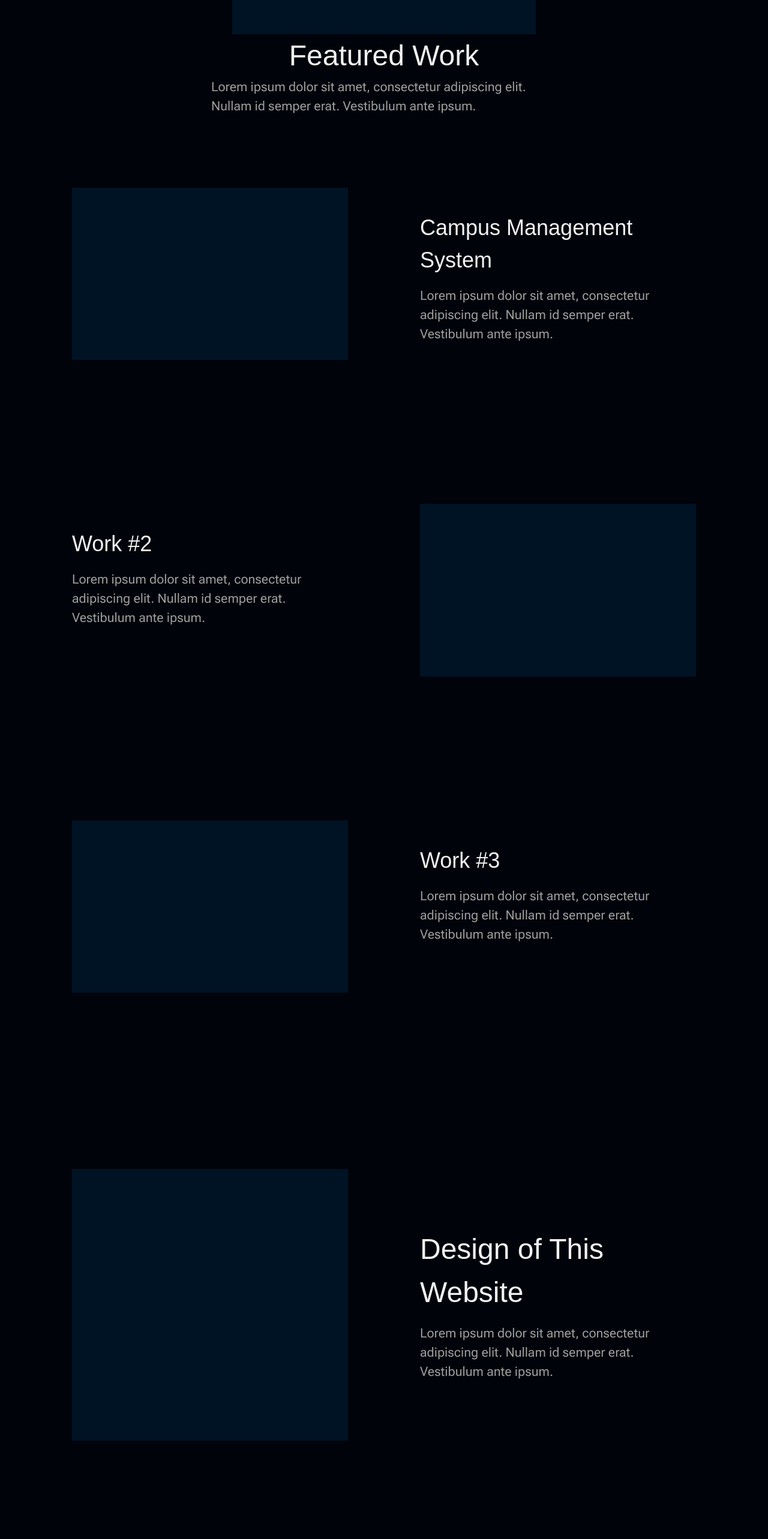
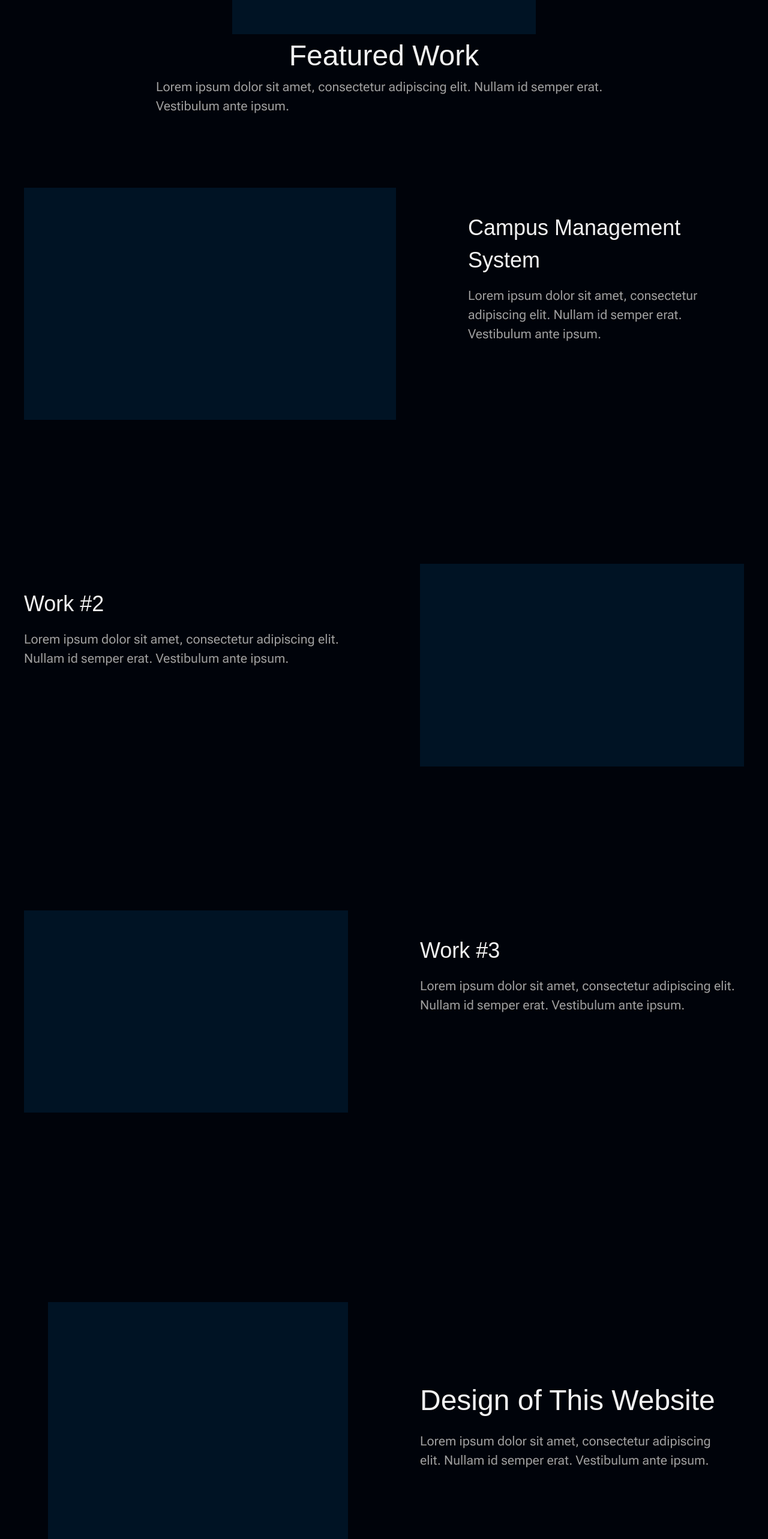
Before and after one commit to DaSmelterSaif/portfolio, a Vue app: page / in a window 1280 px wide. Shown: the part 1600-4166 px from the top of the page at 60% size. Built offline with nearby package versions, Linux system fonts and the light colour scheme; a web font is replaced by a local one.

Commit message:
tweaked padding for mobile

```diff
--- a/src/components/AboutMeSec.vue
+++ b/src/components/AboutMeSec.vue
@@ -16,7 +16,8 @@ export default {
     <section id="about-me" class="bg-bg-dark w-full min-h-screen flex 2xl:flex-row flex-col md:px-28 p-0">
         <div class="flex-1"> <!-- bg-amber-300/30 -->
             <h2 class="text-sec-title text-text mt-37.5 2xl:text-left text-center">Who I am</h2>
-            <p class="text-body text-body-font text-text-muted 2xl:px-0 2xl:max-w-120 2xl:text-left text-center px-60">
+            <p
+                class="text-body text-body-font text-text-muted 2xl:px-0 2xl:max-w-120 2xl:text-left text-center lg:px-60 px-[10vw]">
                 Lorem ipsum dolor sit amet, consectetur adipiscing elit. Nullam id semper erat. Vestibulum ante ipsum.
             </p>
         </div>
--- a/src/components/AboutWebsiteSec.vue
+++ b/src/components/AboutWebsiteSec.vue
@@ -7,11 +7,12 @@ export default {
 </script>
 
 <template>
-    <section class="flex flex-row justify-center items-center px-30 gap-30 bg-bg-dark h-screen">
-        <div class="w-92.5 h-113.25 bg-bg flex-1"></div>
+    <section
+        class="flex md:flex-row flex-col justify-center items-center xl:px-20 lg:px-10 md:px-10 px-0 gap-30 bg-bg-dark h-screen">
+        <div class="w-92.5 aspect-453/370 bg-bg flex-1"></div>
         <div class="flex-1">
             <h2 class="text-sec-title text-text mb-4">Design of This Website</h2>
-            <p class="text-body text-body-font text-text-muted">
+            <p class="text-body text-body-font text-text-muted md:px-0 px-[13vw]">
                 Lorem ipsum dolor sit amet, consectetur adipiscing elit. Nullam id semper erat. Vestibulum ante ipsum.
             </p>
         </div>
--- a/src/components/ContactUsSec.vue
+++ b/src/components/ContactUsSec.vue
@@ -10,7 +10,7 @@ export default {
     <!-- TODO (not really idk) - Fix inconsistent padding (here, it's 120, while in GenericSec, it's 20). -->
     <!-- It really only affects zooming in (extremly). It's not really practical, but could infer more
      info on how padding works. -->
-    <section class="flex flex-col items-center justify-center xl:px-120 bg-bg-light h-[85vh]">
+    <section class="flex flex-col items-center justify-center xl:px-120 md:px-20 px-[10vw] bg-bg-light h-[85vh]">
         <h2 class="text-sec-title text-text mb-4">Get in Touch</h2>
         <p class="text-center text-body text-body-font text-text-muted mb-3">
             Lorem ipsum dolor sit amet, consectetur adipiscing elit. Nullam id semper erat. Vestibulum ante ipsum.
--- a/src/components/FooterSec.vue
+++ b/src/components/FooterSec.vue
@@ -12,13 +12,13 @@ export default {
             <p class="text-body text-body-font text-text mb-10">LOGO</p><br>
             <div>
                 <ul class="text-body text-text text-body-font">
-                    <li class="block pr-10 float-left">Link #1</li>
-                    <li class="block px-10 float-left">Link #2</li>
-                    <li class="block px-10 float-left">Link #3</li>
+                    <li class="block md:pr-10 md:float-left py-4">Link #1</li>
+                    <li class="block md:px-10 md:float-left py-4">Link #2</li>
+                    <li class="block md:px-10 md:float-left py-4">Link #3</li>
                 </ul>
             </div>
         </div>
-        <div class="flex flex-col justify-center gap-1">
+        <div class="flex flex-col justify-end gap-1">
             <div class="w-14 aspect-square bg-bg-light rounded-full"></div>
             <div class="w-14 aspect-square bg-bg-light rounded-full"></div>
             <div class="w-14 aspect-square bg-bg-light rounded-full"></div>
--- a/src/components/ProjectsSec.vue
+++ b/src/components/ProjectsSec.vue
@@ -9,46 +9,46 @@ export default {
 <!-- TODO - Fix the divs (that are to become images) not scaling well to large screens. -->
 
 <template>
-    <section class="bg-bg-dark px-30">
+    <section class="bg-bg-dark md:px-10 px-0">
         <div class="flex flex-col items-center">
             <h2 class="text-sec-title text-text">
                 Featured Work
             </h2>
-            <p class="text-body text-body-font text-text-muted max-w-[45vw]">
+            <p class="text-body text-body-font text-text-muted md:px-55 px-[13vw]">
                 Lorem ipsum dolor sit amet, consectetur adipiscing elit. Nullam id semper erat. Vestibulum ante ipsum.
             </p>
         </div>
-        <div class="flex flex-row justify-center gap-30 py-30">
-            <div class="bg-bg aspect-16/10 w-[35vw] flex-1"></div>
+        <div class="flex md:flex-row md:items-start flex-col justify-center items-center gap-30 py-30">
+            <div class="bg-bg aspect-16/10 w-full xl:px-20 lg:px-10 md:px-10 px-0 flex-1"></div>
             <div class="flex flex-col items-start flex-1 mt-10">
                 <h3 class="text-sub-title text-text mb-4">
                     Campus Management System
                 </h3>
-                <p class="text-body text-body-font text-text-muted">
+                <p class="text-body text-body-font text-text-muted md:px-0 px-[13vw]">
                     Lorem ipsum dolor sit amet, consectetur adipiscing elit. Nullam id semper erat. Vestibulum ante
                     ipsum.
                 </p>
             </div>
         </div>
-        <div class="flex flex-row justify-center gap-30 py-30">
+        <div class="flex md:flex-row md:items-start flex-col-reverse justify-center items-center gap-30 py-30">
             <div class="flex flex-col items-start flex-1 mt-10">
                 <h3 class="text-sub-title text-text mb-4">
                     Work #2
                 </h3>
-                <p class="text-body text-body-font text-text-muted">
+                <p class="text-body text-body-font text-text-muted md:px-0 px-[13vw]">
                     Lorem ipsum dolor sit amet, consectetur adipiscing elit. Nullam id semper erat. Vestibulum ante
                     ipsum.
                 </p>
             </div>
             <div class="bg-bg aspect-16/10 w-[35vw] flex-1"></div>
         </div>
-        <div class="flex flex-row justify-center gap-30 py-30">
+        <div class="flex md:flex-row md:items-start flex-col justify-center items-center gap-30 py-30">
             <div class="bg-bg aspect-16/10 w-[35vw] flex-1"></div>
             <div class="flex flex-col items-start flex-1 mt-10">
                 <h3 class="text-sub-title text-text mb-4">
                     Work #3
                 </h3>
-                <p class="text-body text-body-font text-text-muted">
+                <p class="text-body text-body-font text-text-muted md:px-0 px-[13vw]">
                     Lorem ipsum dolor sit amet, consectetur adipiscing elit. Nullam id semper erat. Vestibulum ante
                     ipsum.
                 </p>
--- a/src/components/SkillsSec.vue
+++ b/src/components/SkillsSec.vue
@@ -7,14 +7,14 @@ export default {
 </script>
 
 <template>
-    <section class="bg-bg-dark h-[85vh] px-30">
+    <section class="bg-bg-dark min-h-[85vh] md:px-30 px-0">
         <div>
             <h2 class="text-sec-title text-text mb-20">Core Skills</h2>
-            <div class="grid grid-cols-3 gap-20">
+            <div class="grid lg:grid-rows-1 lg:grid-cols-3 grid-rows-3 gap-20">
                 <div class="flex flex-col items-center">
                     <div class="w-24 h-24 bg-bg rounded-full mb-8"></div>
                     <h3 class="text-sub-title text-text mb-4">Skill #1</h3>
-                    <p class="text-body text-body-font text-text-muted text-center">
+                    <p class="text-body text-body-font text-text-muted text-center md:px-0 px-[13vw]">
                         Lorem ipsum dolor sit amet, consectetur adipiscing elit. Nullam id semper erat. Vestibulum ante
                         ipsum.
                     </p>
@@ -22,7 +22,7 @@ export default {
                 <div class="flex flex-col items-center">
                     <div class="w-24 h-24 bg-bg rounded-full mb-8"></div>
                     <h3 class="text-sub-title text-text mb-4">Skill #2</h3>
-                    <p class="text-body text-body-font text-text-muted text-center">
+                    <p class="text-body text-body-font text-text-muted text-center md:px-0 px-[13vw]">
                         Lorem ipsum dolor sit amet, consectetur adipiscing elit. Nullam id semper erat. Vestibulum ante
                         ipsum.
                     </p>
@@ -30,7 +30,7 @@ export default {
                 <div class="flex flex-col items-center">
                     <div class="w-24 h-24 bg-bg rounded-full mb-8"></div>
                     <h3 class="text-sub-title text-text mb-4">Skill #3</h3>
-                    <p class="text-body text-body-font text-text-muted text-center">
+                    <p class="text-body text-body-font text-text-muted text-center md:px-0 px-[13vw]">
                         Lorem ipsum dolor sit amet, consectetur adipiscing elit. Nullam id semper erat. Vestibulum ante
                         ipsum.
                     </p>
```
